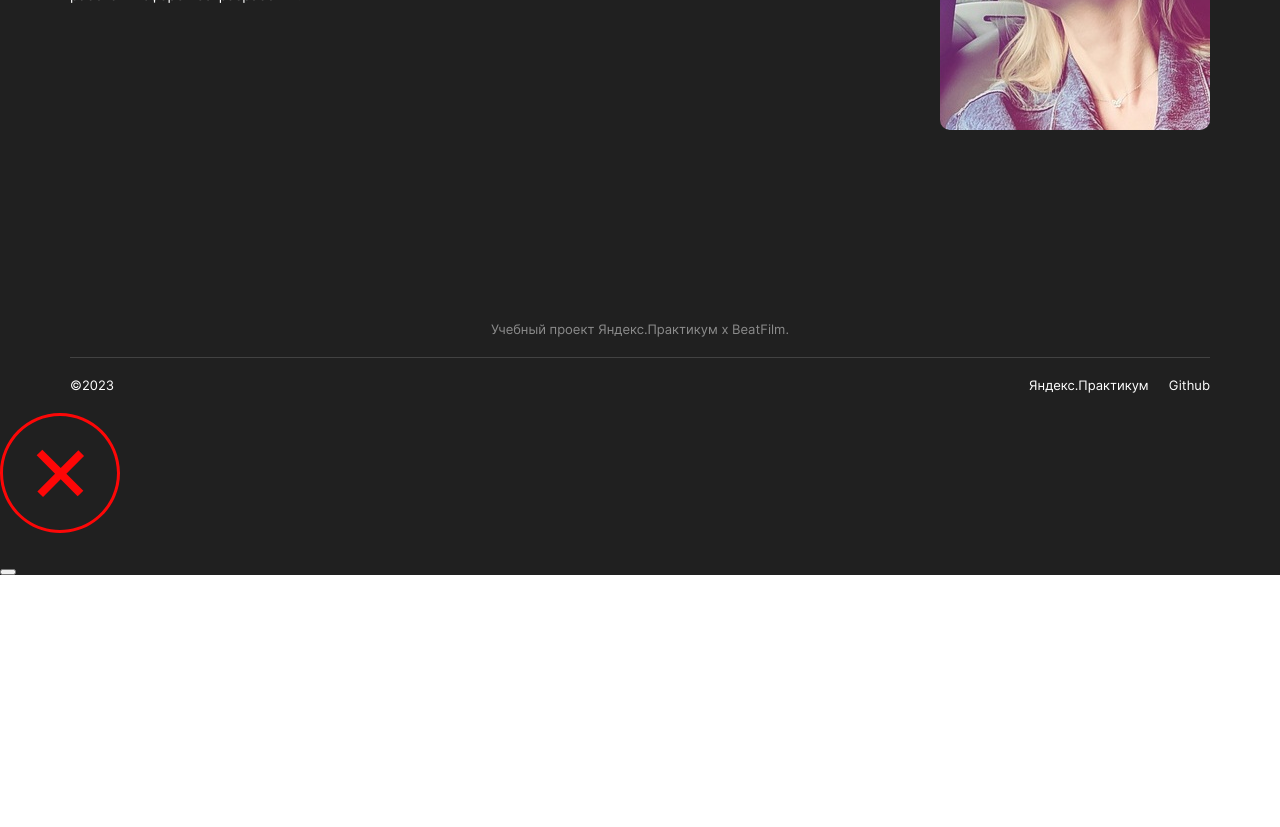
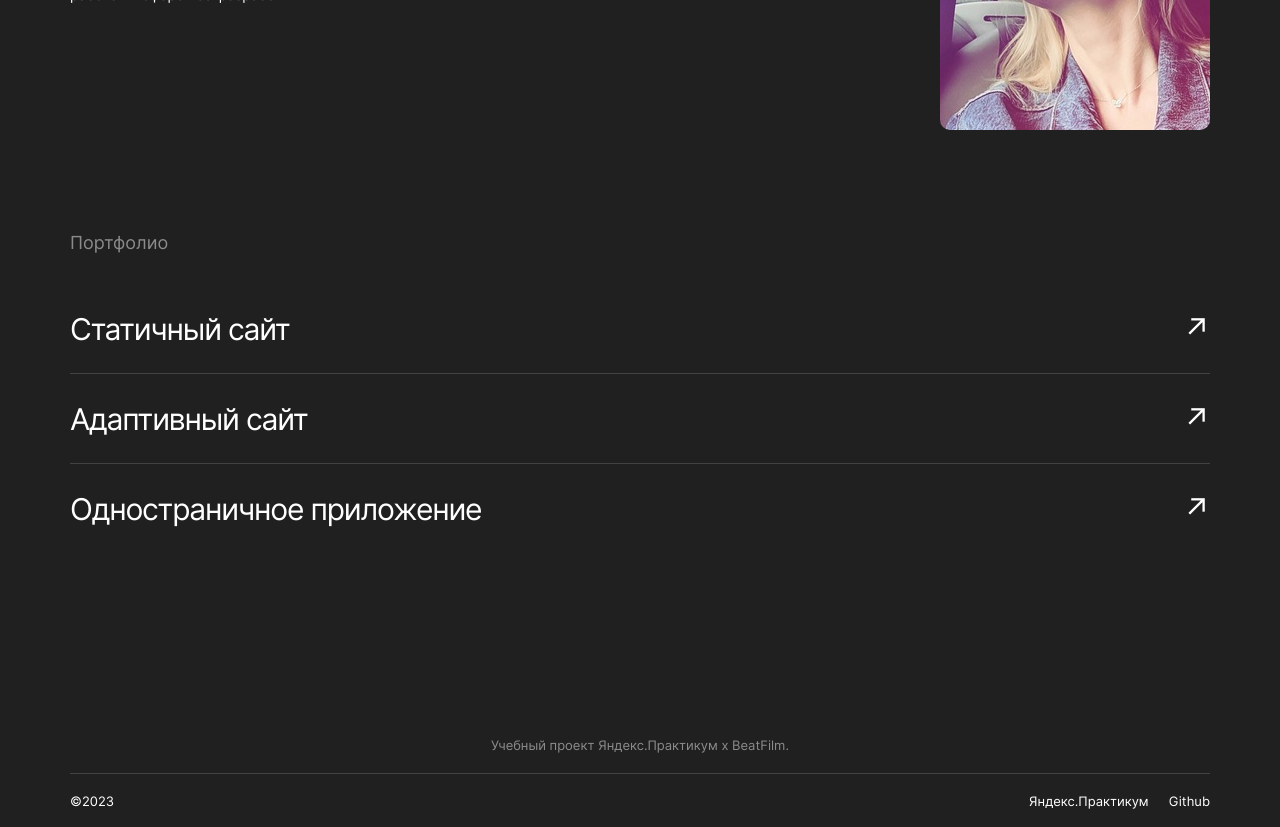
Before and after one commit to Bta1991/movies-explorer-frontend, a React (Create React App) app: page / in a window 1280 px wide. Shown: the part 2300-3127 px from the top of the page. Before the commit the page ends 2875 px from the top, so only its background shows below. Built offline with nearby package versions, Linux system fonts and the light colour scheme; no server answers.

Commit message:
v 0.6 добавлено портфолио

```diff
--- a/src/components/Main/AboutMe/AboutMe.css
+++ b/src/components/Main/AboutMe/AboutMe.css
@@ -1,6 +1,6 @@
 .about {
     margin: 0;
-    padding: 110px 0;
+    padding: 110px 0 0;
 }
 
 .about__title {
--- a/src/components/Main/Main.js
+++ b/src/components/Main/Main.js
@@ -2,6 +2,7 @@
 import AboutProject from './AboutProject/AboutProject'
 import Techs from './Techs/Techs'
 import AboutMe from "./AboutMe/AboutMe";
+import Portfolio from "./Portfolio/Portfolio";
 
 const Main = () => {
     return (
@@ -10,6 +11,7 @@
             <AboutProject />
             <Techs />
             <AboutMe />
+            <Portfolio />
         </main>
     )
 }
--- /dev/null
+++ b/src/components/Main/Portfolio/Portfolio.css
@@ -0,0 +1,76 @@
+.portfolio {
+    margin: 0;
+    padding: 100px 0 125px;
+}
+
+.portfolio__title {
+    font-size: 18px;
+    color: #8b8b8b;
+}
+
+.portfolio__links {
+    margin: 50px 0 0;
+    padding: 0;
+    display: flex;
+    flex-direction: column;
+    list-style: none;
+    gap: 20px;
+    font-size: 30px;
+    line-height: 50px;
+    letter-spacing: -0.04em;
+}
+
+.portfolio__item {
+    padding-bottom: 19px;
+    border-bottom: 1px solid #424242;
+    display: flex;
+    justify-content: space-between;
+}
+
+.portfolio__item:last-of-type {
+    padding-bottom: 0;
+    border-bottom: none;
+}
+
+.portfolio__link {
+    text-decoration: none;
+    color: #fff;
+    transition: opacity 0.5s linear;
+}
+
+.portfolio__arrow {
+    margin: 0;
+}
+
+.portfolio__link:hover {
+    opacity: 0.7;
+    cursor: pointer;
+}
+
+@media (max-width: 1000px) {
+    .portfolio {
+        padding: 90px 0;
+    }
+
+    .portfolio__links {
+        font-size: 28px;
+    }
+}
+
+@media (max-width: 700px) {
+    .portfolio {
+        padding-top: 70px;
+        padding: 70px 0;
+    }
+
+    .portfolio__title {
+        font-size: 14px;
+        line-height: 20px;
+    }
+
+    .portfolio__links {
+        margin-top: 40px;
+        font-size: 18px;
+        line-height: 28px;
+    }
+}
--- /dev/null
+++ b/src/components/Main/Portfolio/Portfolio.js
@@ -0,0 +1,48 @@
+import './Portfolio.css'
+
+const Portfolio = () => {
+    return (
+        <section className="portfolio" id="portfolio">
+            <div className="container">
+                <article className="portfolio__title">Портфолио</article>
+                <ul className="portfolio__links">
+                    <li className="portfolio__item">
+                        <a
+                            className="portfolio__link"
+                            href="https://bta1991.github.io/how-to-learn/"
+                            target="_blank"
+                            rel="noreferrer"
+                        >
+                            Статичный сайт
+                        </a>
+                        <p className="portfolio__arrow">&#8599;</p>
+                    </li>
+                    <li className="portfolio__item">
+                        <a
+                            className="portfolio__link"
+                            href="https://bta1991.github.io/russian-travel/"
+                            target="_blank"
+                            rel="noreferrer"
+                        >
+                            Адаптивный сайт
+                        </a>
+                        <p className="portfolio__arrow">&#8599;</p>
+                    </li>
+                    <li className="portfolio__item">
+                        <a
+                            className="portfolio__link"
+                            href="https://aaa.nomoredomainsicu.ru/"
+                            target="_blank"
+                            rel="noreferrer"
+                        >
+                            Одностраничное приложение
+                        </a>
+                        <p className="portfolio__arrow">&#8599;</p>
+                    </li>
+                </ul>
+            </div>
+        </section>
+    )
+}
+
+export default Portfolio
```
